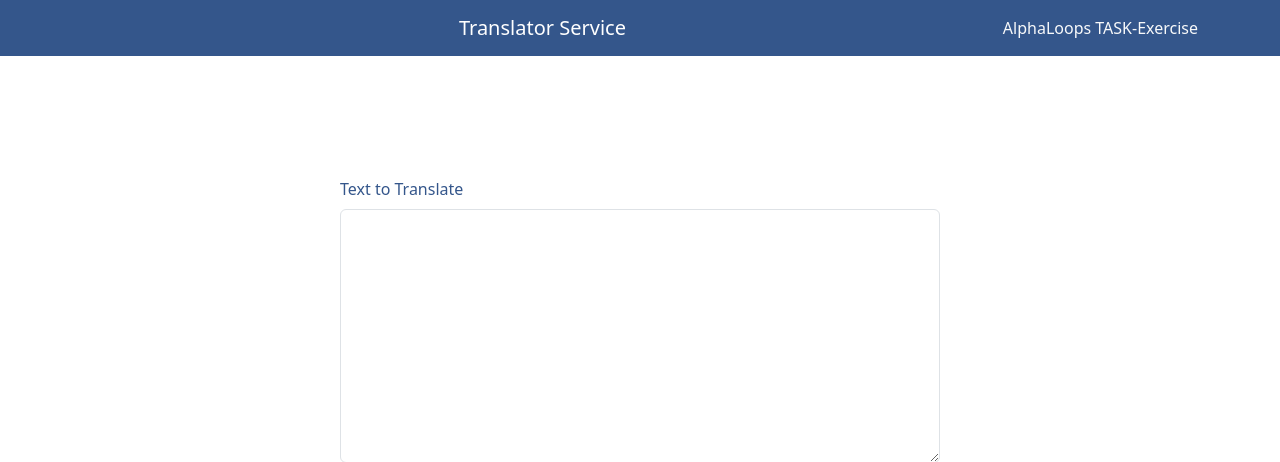
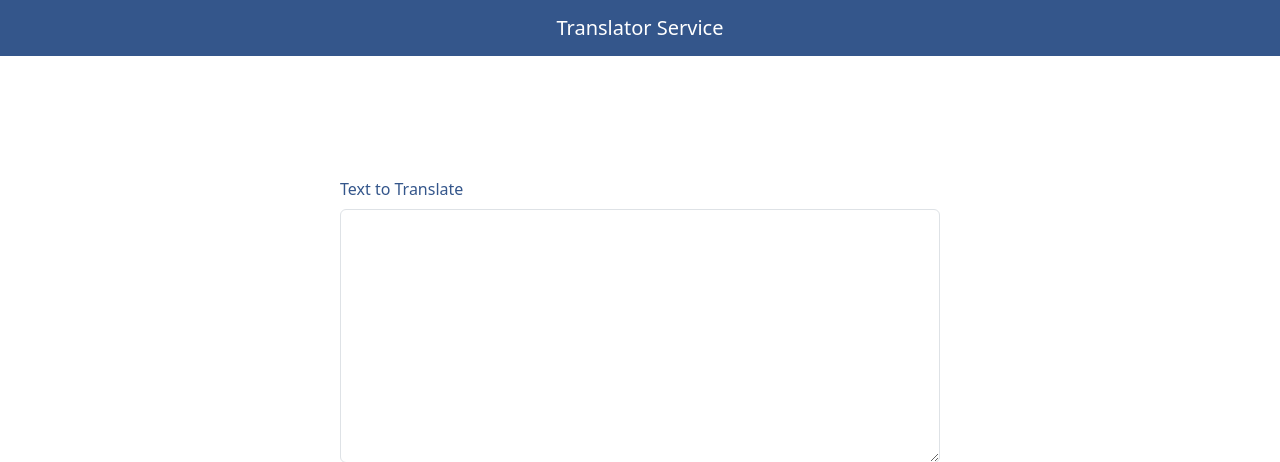
Before and after one commit to MHuzaifaRauf/GPT-4-translation-service, a FastAPI app: page /index in a window 1280 px wide. Shown: the top 462 px of the page. Run offline with FastAPI, Linux system fonts and the light colour scheme.

Commit message:
Content Updation

```diff
--- a/app/templates/index.html
+++ b/app/templates/index.html
@@ -60,9 +60,6 @@
     <nav class="navbar navbar-expand-lg navbar-dark">
       <div class="container">
         <a class="navbar-brand mx-auto" href="#">Translator Service</a>
-        <div class="navbar-text text-light">
-          AlphaLoops TASK-Exercise
-        </div>
       </div>
     </nav>
 
```
